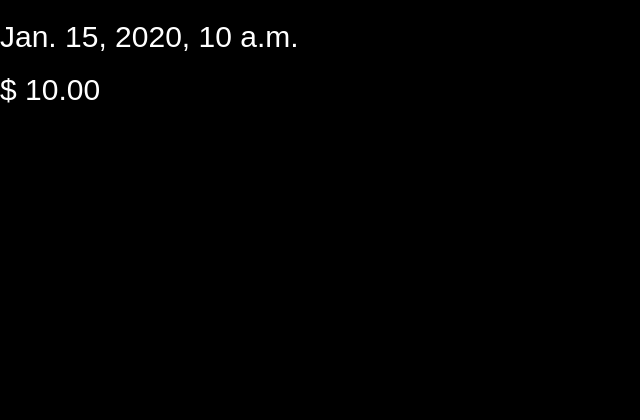
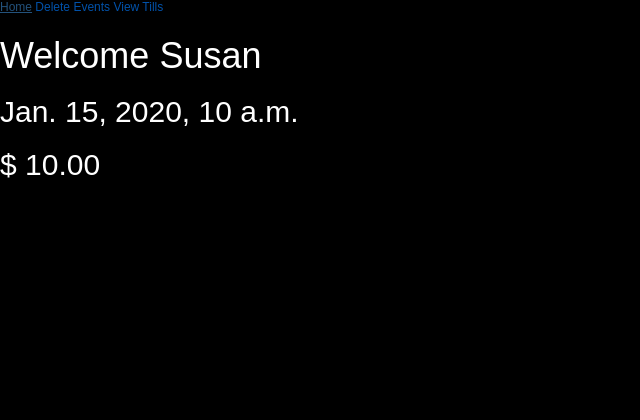
Before and after one commit to LoganColey/CornerStore, a Django app: page /tillview in a window 1280 px wide. Shown: the top 420 px of the page, without its empty margins (0-640 px from the left). After the commit the page ends 178 px from the top, so only its background shows below. Run offline with Django 3.2, Linux system fonts and the light colour scheme; tables that the repository leaves empty hold one stand-in row (values such as "Sample post"); some libraries are stand-ins or nearby versions.

Commit message:
Update till.html

```diff
--- a/app/templates/till.html
+++ b/app/templates/till.html
@@ -13,6 +13,13 @@
     <link href="https://fonts.googleapis.com/css2?family=Quicksand:wght@300;400;500;600;700&display=swap" rel="stylesheet"/>
   </head>
     <body>
+      <nav>
+        <a href="{% url 'home' %}" title="Home">Home</a>
+        <a href="{% url 'deleteEvent' %}">Delete Events</a>
+        <a href="{% url 'tillView' %}">View Tills</a>
+
+        <h1>Welcome Susan</h1>
+      </nav>
 
       {% for till in tills%}
         <div id="itemBox" class="{{item.type}}">
```
